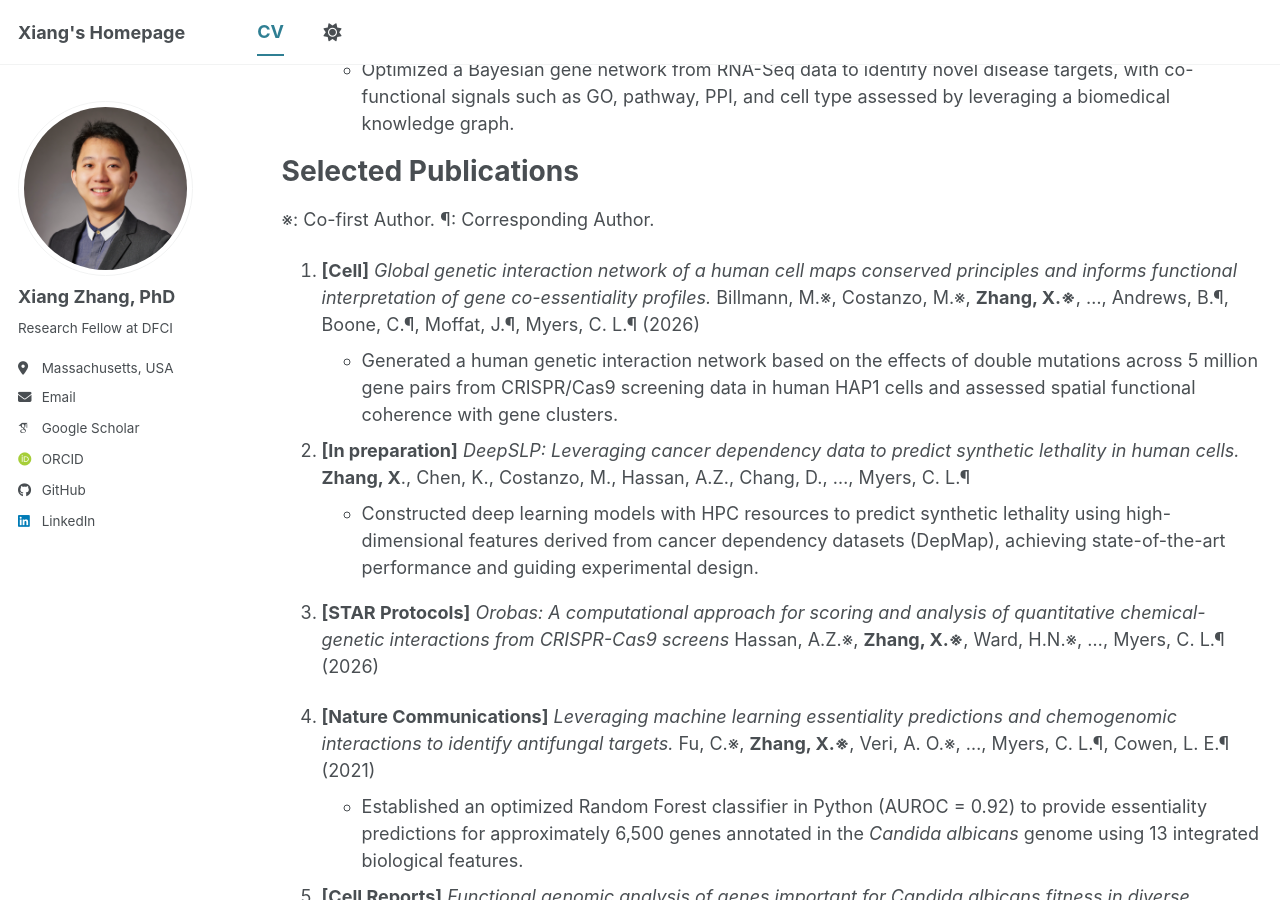
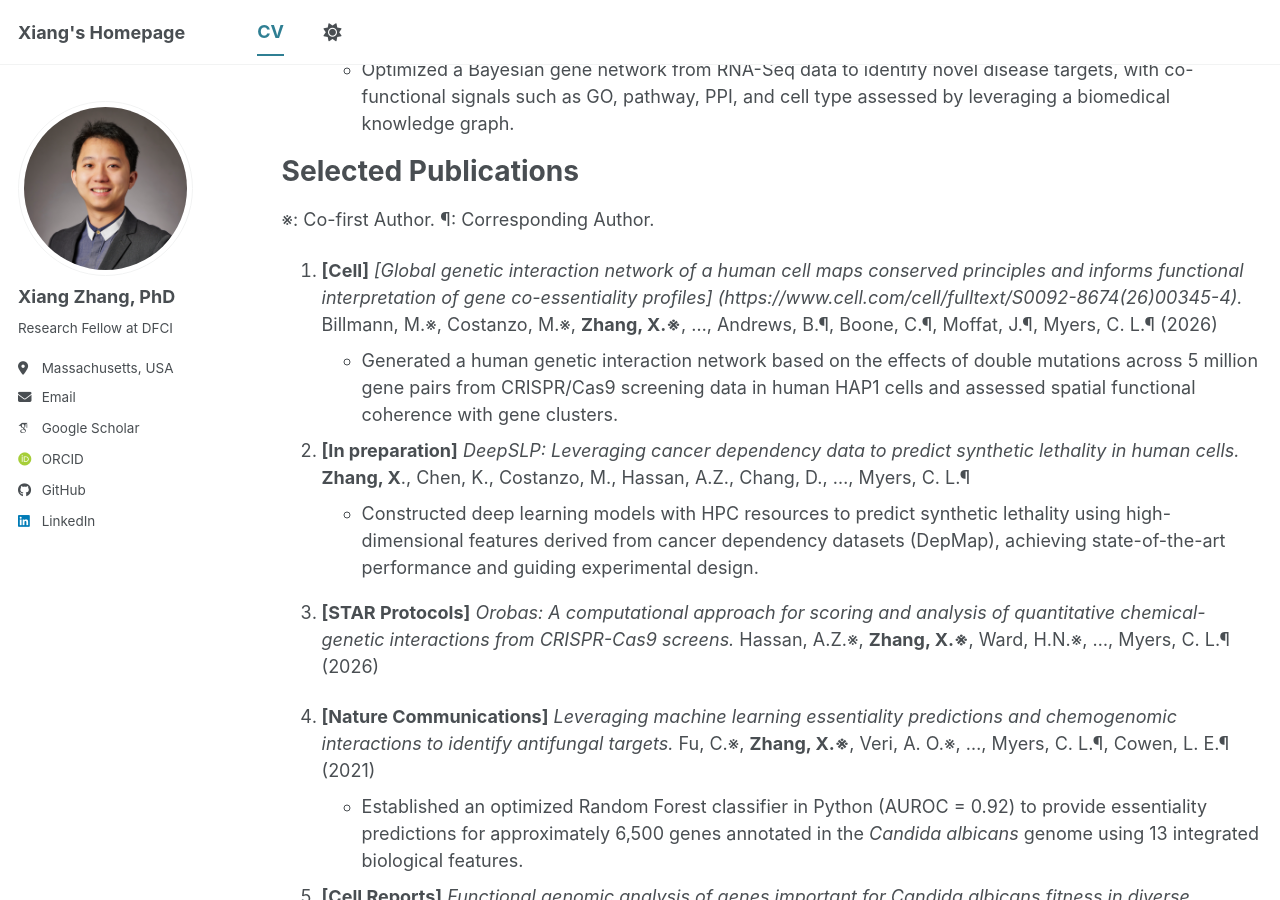
Before and after one commit to Karashan/Karashan.github.io, a Jekyll site: the page built from _pages/cv.md, in a window 1280 px wide and 900 px high, scrolled down 855 px. Built offline with Jekyll 4.4.1, drawn with Linux system fonts in a browser that asks for light colours; some web fonts are replaced; a script bundle is joined from its source files by our own code; library files that are not in the unit come from our copies; some of the changed lines change nothing that is shown.

Commit message:
Update cv.md

```diff
--- a/_pages/cv.md
+++ b/_pages/cv.md
@@ -38,13 +38,13 @@
 ======
 ※: Co-first Author. ¶: Corresponding Author.
 
-1. **[Cell]** *Global genetic interaction network of a human cell maps conserved principles and informs functional interpretation of gene co-essentiality profiles.* Billmann, M.※, Costanzo, M.※, **Zhang, X.※**,  ..., Andrews, B.¶, Boone, C.¶, Moffat, J.¶, Myers, C. L.¶ (2026)
+1. **[Cell]** *[Global genetic interaction network of a human cell maps conserved principles and informs functional interpretation of gene co-essentiality profiles] (https://www.cell.com/cell/fulltext/S0092-8674(26)00345-4).* Billmann, M.※, Costanzo, M.※, **Zhang, X.※**,  ..., Andrews, B.¶, Boone, C.¶, Moffat, J.¶, Myers, C. L.¶ (2026)
    * Generated a human genetic interaction network based on the effects of double mutations across 5 million gene pairs from CRISPR/Cas9 screening data in human HAP1 cells and assessed spatial functional coherence with gene clusters.
 
 2. **[In preparation]** *DeepSLP: Leveraging cancer dependency data to predict synthetic lethality in human cells.* **Zhang, X**., Chen, K., Costanzo, M., Hassan, A.Z., Chang, D., ...,  Myers, C. L.¶
    * Constructed deep learning models with HPC resources to predict synthetic lethality using high-dimensional features derived from cancer dependency datasets (DepMap), achieving state-of-the-art performance and guiding experimental design.
 
-3. **[STAR Protocols]** *Orobas: A computational approach for scoring and analysis of quantitative chemical-genetic interactions from CRISPR-Cas9 screens* Hassan, A.Z.※, **Zhang, X.※**, Ward, H.N.※, ..., Myers, C. L.¶ (2026)
+3. **[STAR Protocols]** *Orobas: A computational approach for scoring and analysis of quantitative chemical-genetic interactions from CRISPR-Cas9 screens.* Hassan, A.Z.※, **Zhang, X.※**, Ward, H.N.※, ..., Myers, C. L.¶ (2026)
 
 4. **[Nature Communications]** *Leveraging machine learning essentiality predictions and chemogenomic interactions to identify antifungal targets.* Fu, C.※, **Zhang, X.※**, Veri, A. O.※, ..., Myers, C. L.¶, Cowen, L. E.¶ (2021)
    * Established an optimized Random Forest classifier in Python (AUROC = 0.92) to provide essentiality predictions for approximately 6,500 genes annotated in the *Candida albicans* genome using 13 integrated biological features.
```
